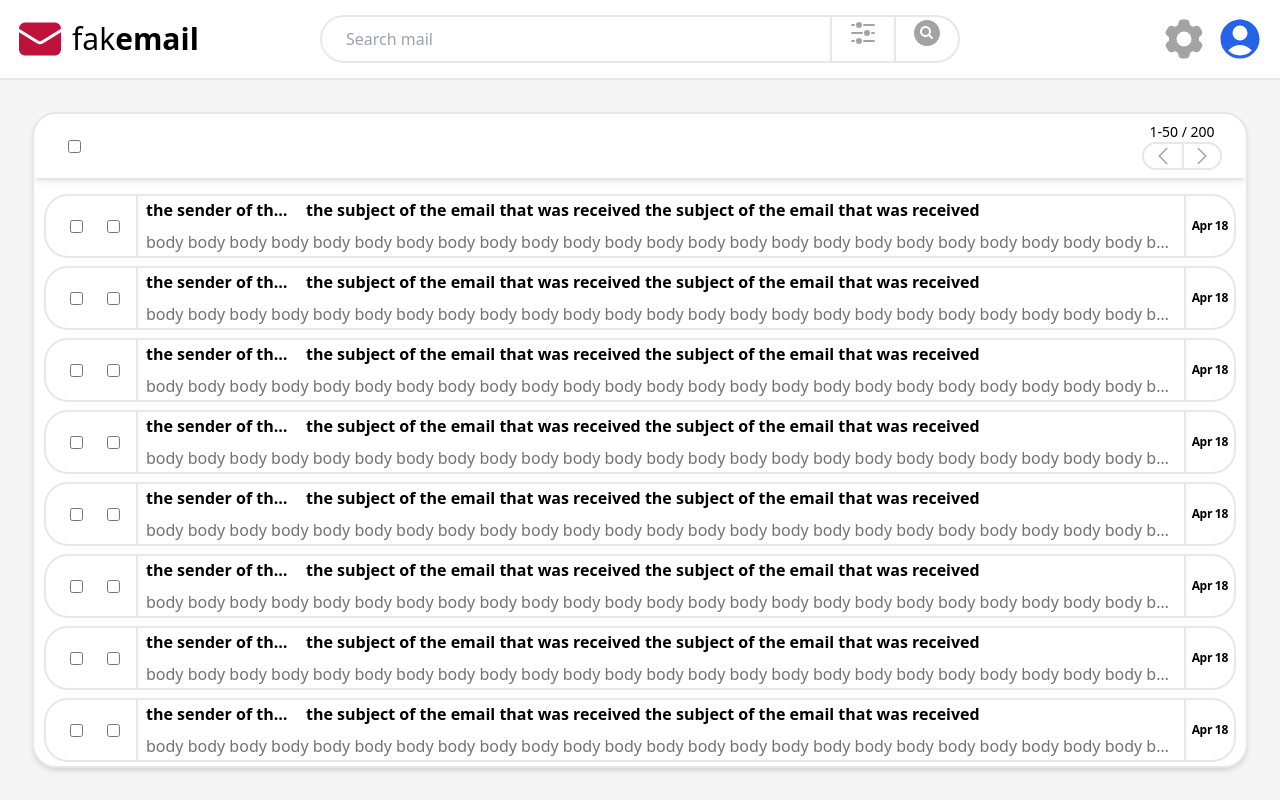
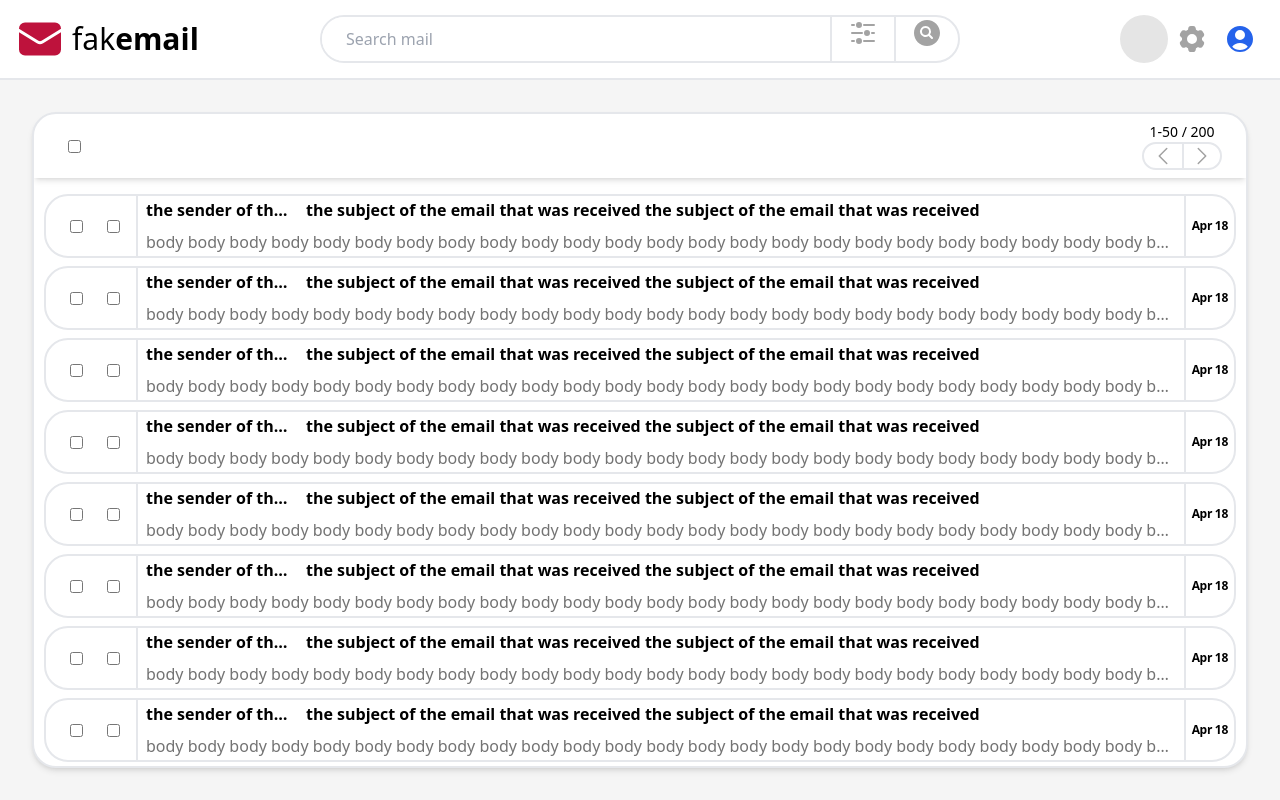
Before and after one commit to jacl38/fakemail, a React (Vite) app: page / in a window 1280 px wide. Built offline with nearby package versions, Linux system fonts and the light colour scheme.

Commit message:
Added New Email button to header

```diff
--- a/src/components/PageHeader.tsx
+++ b/src/components/PageHeader.tsx
@@ -1,4 +1,4 @@
-import { AdjustmentsHorizontalIcon, Cog6ToothIcon, EnvelopeIcon, MagnifyingGlassCircleIcon, UserCircleIcon } from "@heroicons/react/24/solid";
+import { AdjustmentsHorizontalIcon, Cog6ToothIcon, EnvelopeIcon, MagnifyingGlassCircleIcon, PencilIcon, PencilSquareIcon, UserCircleIcon } from "@heroicons/react/24/solid";
 import { tw } from "../utility/tailwindUtil";
 import { NavLink } from "react-router-dom";
 
@@ -31,8 +31,29 @@ const styles = {
 	items: {
 		container: tw(
 			`flex items-center`,
-			`space-x-2`
 		),
+		button: tw(
+			`w-12 h-12`,
+			`flex items-center justify-center`
+		),
+		newEmailButton: {
+			container: tw(
+				`lg:bg-neutral-200 max-lg:hover:bg-neutral-200 rounded-full`,
+				`flex p-3`,
+				`overflow-hidden`,
+				`lg:hover:w-[8.5rem]`,
+				`lg:hover:justify-start`,
+				`group transition-all lg:duration-300`,
+			),
+			label: tw(
+				`font-semibold text-lg`,
+				`ml-2`,
+				`opacity-0 lg:group-hover:opacity-100`,
+				`collapse lg:group-hover:visible`,
+				`whitespace-nowrap`,
+				`transition-all duration-150`
+			)
+		}
 	},
 	search: {
 		container: tw(
@@ -88,8 +109,20 @@ const PageHeader = () => {
 			</button>
 		</div>
 		<div className={styles.items.container}>
-			<Cog6ToothIcon className={tw(styles.icon.medium, "text-neutral-400")} />
-			<UserCircleIcon className={tw(styles.icon.medium, "text-blue-600")} />
+
+			<button className={tw(styles.items.button, styles.items.newEmailButton.container)}>
+				<PencilIcon className={tw(styles.icon.small, "text-slate-600")} />
+				<p className={styles.items.newEmailButton.label}>New Email</p>
+			</button>
+
+			<button className={styles.items.button}>
+				<Cog6ToothIcon className={tw(styles.icon.small, "text-neutral-400")} />
+			</button>
+
+			<button className={styles.items.button}>
+				<UserCircleIcon className={tw(styles.icon.small, "text-blue-600")} />
+			</button>
+
 		</div>
 	</header>
 }
```
